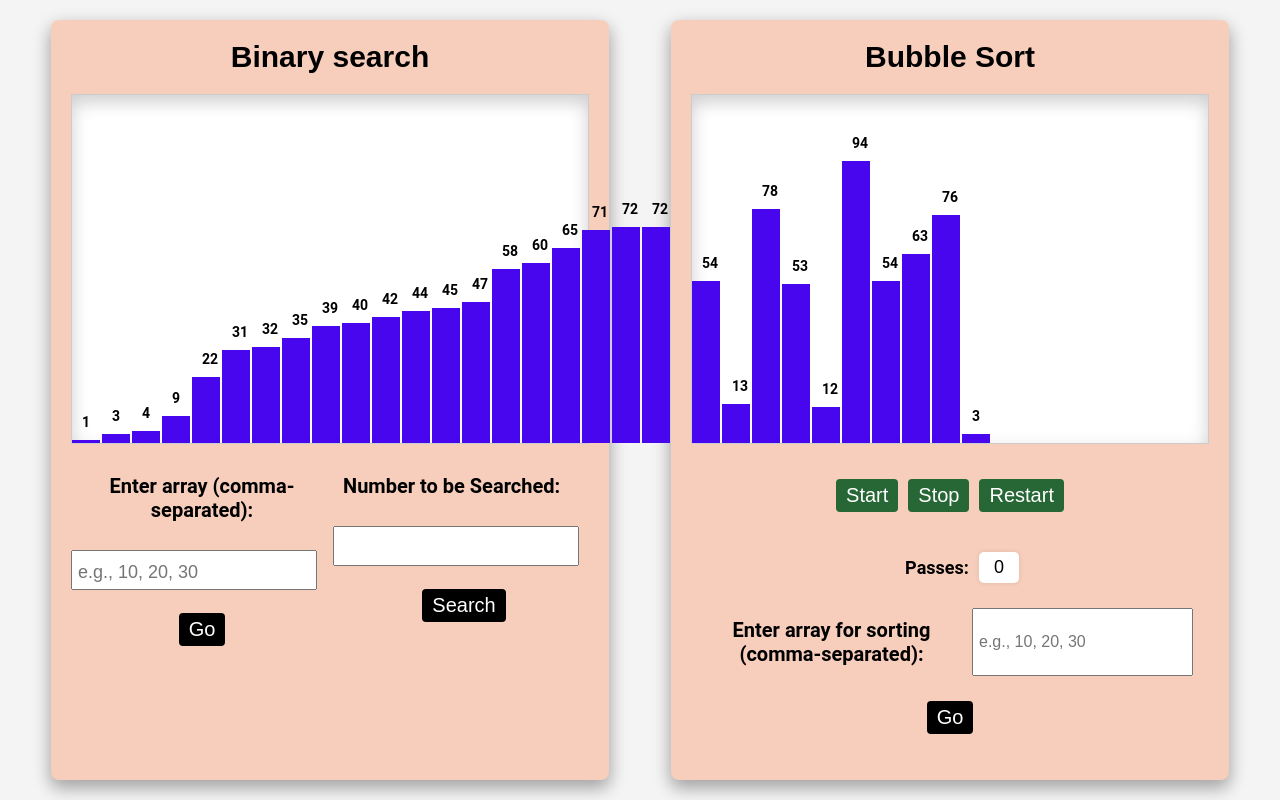
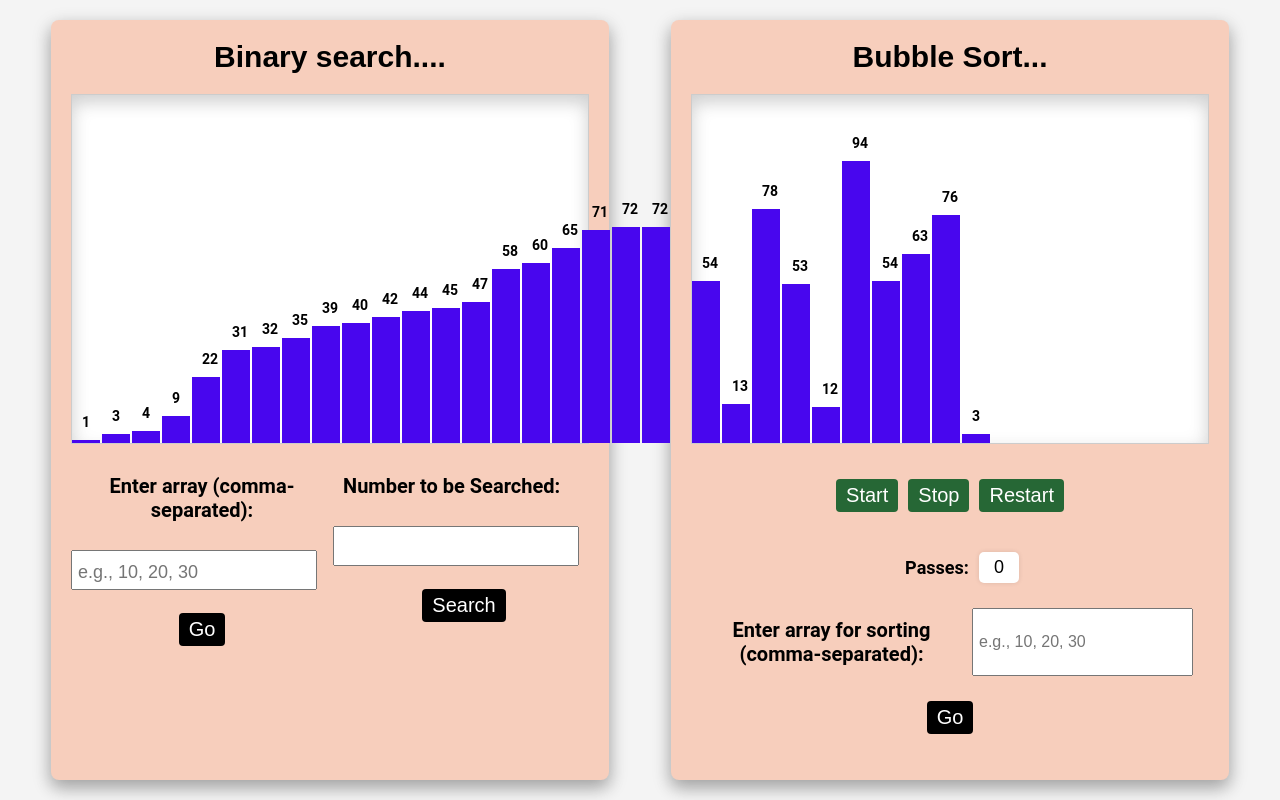
Before and after one commit to AnuragSharma-Ravulapally/Summer-Internship-Project, a plain HTML site: page Binary_Search_and_Bubble_Sort_Visualiser/index.html in a window 1280 px wide. Drawn offline with Linux system fonts and the light colour scheme.

Commit message:
Update index.html

```diff
--- a/Binary_Search_and_Bubble_Sort_Visualiser/index.html
+++ b/Binary_Search_and_Bubble_Sort_Visualiser/index.html
@@ -11,7 +11,7 @@
 <body>
     <div class="container">
         <div class="binary-search">
-            <h2>Binary search</h2>
+            <h2>Binary search....</h2>
             <div id="binary-array"></div>
             <div class="input-container">
                 <div>
@@ -29,7 +29,7 @@
         </div>
 
         <div class="bubble-sort">
-            <h2>Bubble Sort</h2>
+            <h2>Bubble Sort...</h2>
             <div id="bubble-array"></div>
 
             <div class="button-container">
```
